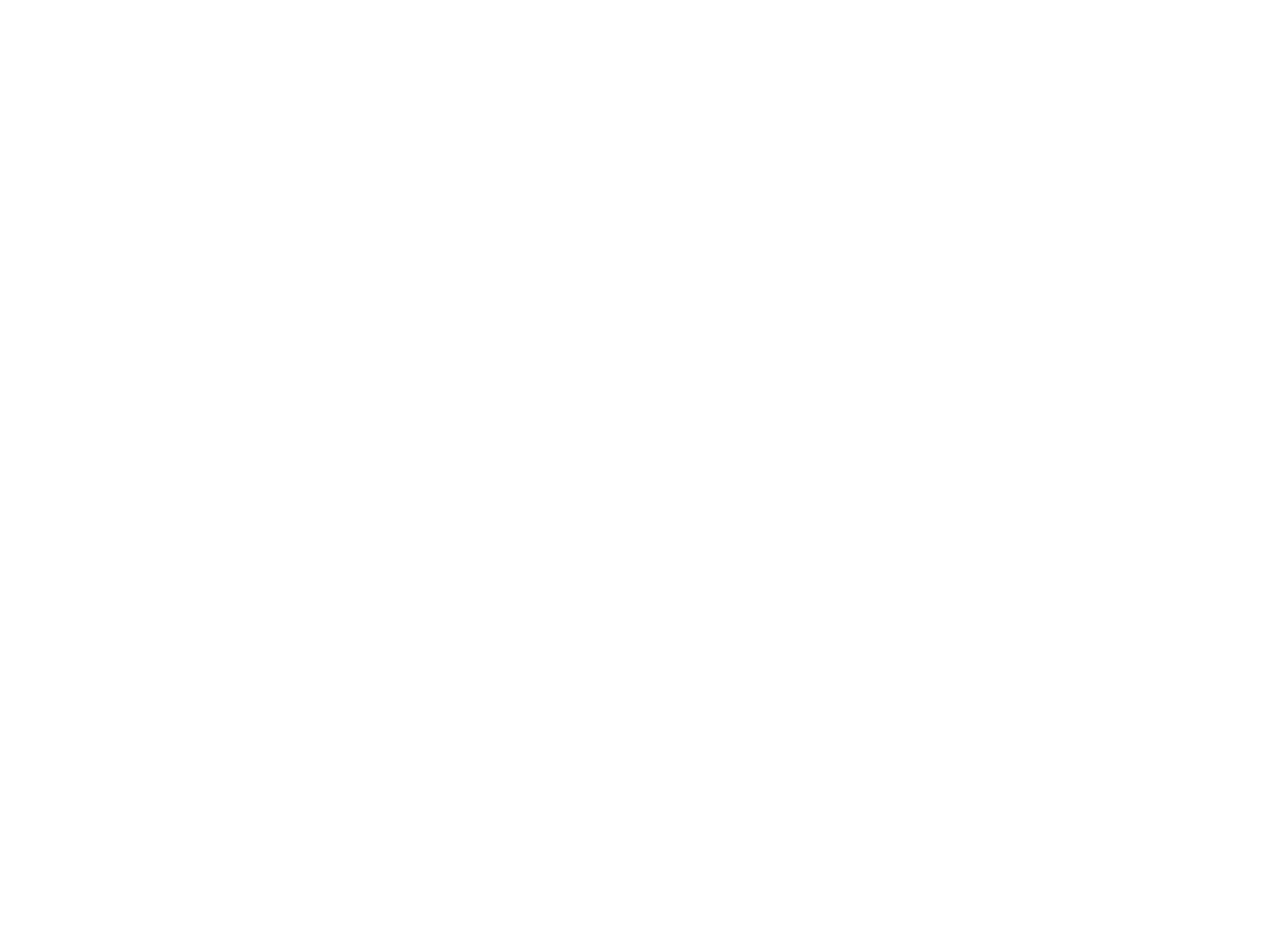
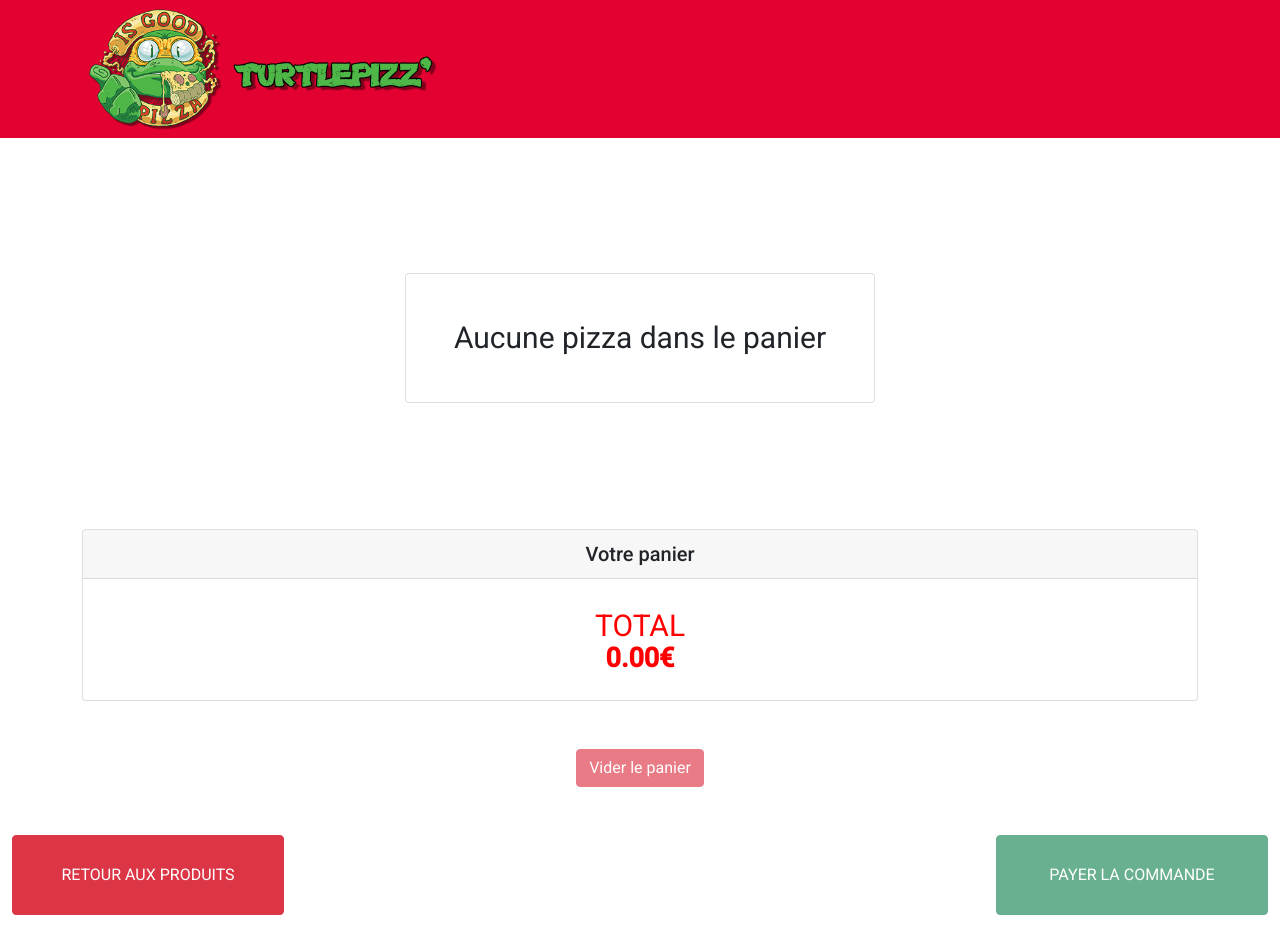
Before and after one commit to LaurentCNS/Angular-Distributeur-de-pizza, an Angular app: page /purchase/1 in a window 1280 px wide. Before the commit this address led to /. Before the commit the page ends 800 px from the top, so only its background shows below. Built offline with nearby package versions, Linux system fonts and the light colour scheme.

Commit message:
fin de la partie choix et achat

```diff
--- a/src/app/app-routing.module.ts
+++ b/src/app/app-routing.module.ts
@@ -24,6 +24,7 @@ const routes: Routes = [
   { path: 'view/:id', component: ViewComponent },
   { path: 'edit/:id', component: EditComponent },
   { path: 'purchase', component: PurchaseComponent },
+  { path: 'purchase/:id', component: PurchaseComponent },
 ];
 
 @NgModule({
--- a/src/app/details/details.component.html
+++ b/src/app/details/details.component.html
@@ -117,7 +117,7 @@
 
 <div class="container-fluid footer">
   <div class="row">
-    <div class=" d-flex justify-content-between">
+    <div class=" d-flex justify-content-between mb-3">
       <div>
         <button [routerLink]="['/main']" class="btn btn-danger text-center buttonRetour ">RETOUR</button>
       </div>
--- a/src/app/details/details.component.ts
+++ b/src/app/details/details.component.ts
@@ -58,7 +58,8 @@ export class DetailsComponent implements OnInit {
     this.pizzaAdded.name  = this.pizzas.name;
     this.pizzaAdded.picture = this.pizzas.picture;
     this.pizzaAdded.price = this.pizzas.priceHot;
-    this.pizzaAdded.id = Math.floor(Math.random() * (9999999 - 1000000 + 1)) + 1000000;
+    this.pizzaAdded.idPizza = this.pizzas.id;
+    this.pizzaAdded.idOrder = Math.floor(Math.random() * (9999999 - 1000000 + 1)) + 1000000;
     this.pizzaAdded.option = "Chaude";  // Assignation de l'option pizza chaude
   }
 
@@ -66,7 +67,8 @@ export class DetailsComponent implements OnInit {
     this.pizzaAdded.name  = this.pizzas.name;
     this.pizzaAdded.picture = this.pizzas.picture;
     this.pizzaAdded.price = this.pizzas.priceCold;
-    this.pizzaAdded.id = Math.floor(Math.random() * (9999999 - 1000000 + 1)) + 1000000;
+    this.pizzaAdded.idPizza = this.pizzas.id;
+    this.pizzaAdded.idOrder = Math.floor(Math.random() * (9999999 - 1000000 + 1)) + 1000000;
     this.pizzaAdded.option = "Froide"; // Assignation de l'option pizza froide
   }
 
--- a/src/app/main/main.component.html
+++ b/src/app/main/main.component.html
@@ -4,7 +4,7 @@
   <div class="row">
     <div *ngFor="let item of pizzas "
       class="col-xxl-2 col-xl-4 col-lg-4 col-md-6 col-sm-6 col-12 mb-5 d-flex justify-content-center">
-      <div class="card" style="width: 15rem">
+      <div class="card text-center" style="width: 20rem">
         <img src="../../assets/pizzas/{{item.picture}}" class="card-img-top mb-3" alt="{{item.picture}}">
         <div class="card-body">
           <h2 class="card-title pb-3">{{item.name}}</h2>
--- a/src/app/pizzaChoice.service.ts
+++ b/src/app/pizzaChoice.service.ts
@@ -104,5 +104,20 @@ export class PizzaChoiceService {
   }
 
 
+  choiceById(id:number) : pizzaChoice{
+    let elemToReturn : pizzaChoice;
+    elemToReturn = this.command.filter(pizzaCommand => pizzaCommand.idOrder === id)[0];
+    return elemToReturn
+  }
+
+  removeOne(id:number):void{
+    this.command = this.command.filter(pizzaCommand => pizzaCommand.idOrder != id);
+  }
+
+  removeAll():void{
+    this.command = [];
+    this.priceTotal = 0;
+  }
+
 
 }
--- a/src/app/purchase/purchase.component.css
+++ b/src/app/purchase/purchase.component.css
@@ -1,11 +1,171 @@
-.purchase{
+.empty{
+    font-size: 30px;
+}
+
+.purchaseHot{
     font-size: 20px;
     color: red;
-    margin-top: 7px;
+    margin-top: 5px;
 }
 
-.trash{
+.trashHot{
     cursor: pointer;
     font-size: 30px;
     color: red;
 }
+
+.purchaseCold{
+    font-size: 20px;
+    color: rgb(48, 95, 248);
+    margin-top: 5px;
+}
+
+.trashCold{
+    cursor: pointer;
+    font-size: 30px;
+    color: rgb(48, 95, 248);
+}
+
+.price{
+    font-size: 27px;
+    font-weight: bold;
+    color: red;
+    margin-top: 5px;
+}
+
+.total{
+    font-size: 30px;
+    color: red;
+    margin-top: 5px;
+}
+@media (max-width: 570px) {
+
+    .purchaseHot{
+        font-size: 15px;
+        color: red;
+        margin-top: 5px;
+    }
+
+    .trashHot{
+        cursor: pointer;
+        font-size: 20px;
+        color: red;
+    }
+
+    .purchaseCold{
+        font-size: 15px;
+        color: rgb(48, 95, 248);
+        margin-top: 5px;
+    }
+
+    .trashCold{
+        cursor: pointer;
+        font-size: 20px;
+        color: rgb(48, 95, 248);
+    }
+
+
+}
+/*FOOTER*/
+
+.buttonRetour{
+    width: 272px;
+    height: 80px;
+}
+
+.buttonPanier{
+    width: 272px;
+    height: 80px;
+}
+
+@media (max-width: 570px) {
+
+    .buttonPanier{
+        width: 150px;
+    }
+
+    .buttonRetour{
+        width: 150px;
+        height: 80px;
+    }
+}
+
+.trashBasket{
+    cursor: pointer;
+    font-size: 20px;
+    padding-top: 10px;
+    padding-bottom: 10px;
+    padding-left: 10px;
+    padding-right: 10px;
+    background-color: #DC3545;
+    color: white;
+}
+
+.trashBasket:hover{
+    background-color: #ff0019;
+    color: white;
+}
+
+@media (max-width: 767px) {
+
+    .textMobile{
+        text-align: center;
+    }
+
+}
+
+.marginEmpty{
+    margin-top: 125px;
+    margin-bottom: 100px;
+}
+
+@media (max-width: 1399px) {
+
+    .marginEmpty{
+        margin-top: 135px;
+        margin-bottom: 110px;
+    }
+
+}
+
+@media (max-width: 1199px) {
+
+    .marginEmpty{
+        margin-top: 145px;
+        margin-bottom: 120px;
+    }
+}
+
+@media (max-width: 499px) {
+
+    .marginEmpty{
+        margin-top: 100px;
+        margin-bottom: 70px;
+    }
+}
+
+.marginBottomCard{
+    margin-bottom: 100px;
+}
+
+@media (max-width: 1399px) {
+
+    .marginBottomCard{
+        margin-bottom: 110px;
+    }
+
+}
+
+@media (max-width: 1199px) {
+
+    .marginBottomCard{
+        margin-bottom: 120px;
+    }
+}
+
+@media (max-width: 499px) {
+
+    .marginBottomCard{
+        margin-bottom: 0px;
+    }
+}
--- a/src/app/purchase/purchase.component.html
+++ b/src/app/purchase/purchase.component.html
@@ -1,34 +1,56 @@
 <app-header></app-header>
 
 <div class="container">
-  <div class="mt-5">
+
+
+  <div *ngIf="(pizzaPurchase.length < 1)" class="marginEmpty">
+    <div class="col-lg-12">
+      <div class="d-flex justify-content-center">
+        <div class="card mb-3" style="max-width: 840px;">
+          <div class="row g-0">
+            <div class="col-md-12">
+              <h1 class="textMobile empty m-5">Aucune pizza dans le panier</h1>
+            </div>
+          </div>
+        </div>
+      </div>
+    </div>
+  </div>
+
+
+
+  <div class="mt-5 marginBottomCard">
     <div *ngFor="let item of pizzaPurchase" class="mt-2">
       <div class="col-lg-12">
         <div class="d-flex justify-content-center">
           <div class="card mb-3" style="max-width: 840px;">
             <div class="row g-0">
-              <div class="col-md-4">
+              <div class="col-lg-4 col-md-4 col-12">
                 <img src="../../assets/pizzas/{{item.picture}}" class="img-fluid rounded-start" alt="...">
               </div>
               <div class="col-md-8">
-                <div class="card-body">
+                <div class="textMobile card-body">
                   <h1 class="card-title mt-4">{{item.name}}</h1>
                   <div class="row d-flex">
-                    <div class="col-lg-3">
-                      <p class="purchase">{{item.option}}</p>
+                    <div class="col-lg-3 col-md-3 col-3">
+                      <p *ngIf="item.option === 'Chaude'" class="purchaseHot">{{item.option}}</p>
+                      <p *ngIf="item.option === 'Froide'" class="purchaseCold">{{item.option}}</p>
                     </div>
-                    <div class="col-lg-3">
-                    <p class="purchase" >{{item.priceTotal| number : '.2-2'}}€</p>
-                </div>
-                <div class="col-lg-3">
-                    <p class="purchase">{{item.quantity}}x</p>
-                </div>
-                <div class="col-lg-3">
-                    <fa-icon class="trash"  [icon]="faTrashCan"></fa-icon>
+                    <div class="col-lg-3 col-md-3 col-md-3 col-3">
+                      <p *ngIf="item.option === 'Chaude'" class="purchaseHot">{{item.priceTotal| number : '.2-2'}}€</p>
+                      <p *ngIf="item.option === 'Froide'" class="purchaseCold">{{item.priceTotal| number : '.2-2'}}€</p>
+                    </div>
+                    <div class="col-lg-3 col-md-3 col-3">
+                      <p *ngIf="item.option === 'Chaude'" class="purchaseHot">{{item.quantity}}x</p>
+                      <p *ngIf="item.option === 'Froide'" class="purchaseCold">{{item.quantity}}x</p>
+                    </div>
+                    <div class="col-lg-3 col-md-3 col-3">
+                      <fa-icon *ngIf="item.option === 'Chaude'" [routerLink]="['/details',item.idPizza]"
+                        class="trashHot" [icon]="faPlusMinus"></fa-icon>
+                      <fa-icon *ngIf="item.option === 'Froide'" [routerLink]="['/details',item.idPizza]"
+                        class="trashCold" [icon]="faPlusMinus"></fa-icon>
+                    </div>
                   </div>
-                  </div>
-
-
                 </div>
               </div>
             </div>
@@ -37,27 +59,39 @@
       </div>
     </div>
   </div>
+  <div class="card text-center mt-5 mb-5">
+    <h2 class="card-header">Votre panier</h2>
+    <div class="card-body">
+      <h5 class="card-title total">TOTAL</h5>
+      <p class="card-text price mb-3">{{priceTotal | number : '.2-2'}}€</p>
+    </div>
+  </div>
+  <div class="col-lg-12">
+    <div class="d-flex justify-content-center">
+      <div class="text-center mb-5 trashDiv">
+        <div>
+          <button *ngIf="priceTotal === 0 " (click)="removeAll()" disabled class="btn btn-danger text-center">Vider le panier</button>
+          <button *ngIf="priceTotal > 0 " (click)="removeAll()" class="btn btn-danger text-center">Vider le panier</button>
+        </div>
+      </div>
+    </div>
+  </div>
+</div>
 
   <!--FOOTER-->
 
   <div class="container-fluid footer">
     <div class="row">
-      <div class=" d-flex justify-content-between">
+      <div class=" d-flex justify-content-between mb-3">
         <div>
           <button [routerLink]="['/main']" class="btn btn-danger text-center buttonRetour ">RETOUR AUX PRODUITS</button>
         </div>
         <div>
-          <button [routerLink]="['/purchase']" class="btn btn-success text-center buttonPanier ">PAYER LA
+          <button *ngIf="priceTotal === 0 "  disabled class="btn btn-success text-center buttonPanier ">PAYER LA
             COMMANDE</button>
+            <button *ngIf="priceTotal > 0 " [routerLink]="['/order']" class="btn btn-success text-center buttonPanier ">PAYER LA
+              COMMANDE</button>
         </div>
       </div>
     </div>
   </div>
-
-
-
-
-
-
-
-</div>
--- a/src/app/purchase/purchase.component.ts
+++ b/src/app/purchase/purchase.component.ts
@@ -2,7 +2,9 @@ import { Component, OnInit } from '@angular/core';
 import { pizzaChoice } from '../class/pizzaChoice';
 import { Pizza } from '../class/pizzas';
 import { PizzaChoiceService } from '../pizzaChoice.service';
-import { faTrashCan } from '@fortawesome/free-solid-svg-icons';
+import { faPlusMinus, faSadCry } from '@fortawesome/free-solid-svg-icons';
+import { ActivatedRoute, Router } from '@angular/router';
+import { ToastrService } from 'ngx-toastr';
 
 @Component({
   selector: 'app-purchase',
@@ -12,11 +14,28 @@ import { faTrashCan } from '@fortawesome/free-solid-svg-icons';
 export class PurchaseComponent implements OnInit {
 
   pizzaPurchase : pizzaChoice[] = this.pizzaChoiceService.command;
-  faTrashCan = faTrashCan;
+  priceTotal : number = this.pizzaChoiceService.priceTotal;
+  faPlusMinus = faPlusMinus;
+  faSad = faSadCry;
+  deleteValidation = false;
 
-  constructor(private pizzaChoiceService : PizzaChoiceService) { }
+  constructor(private pizzaChoiceService : PizzaChoiceService,
+              private activatedRoute : ActivatedRoute,
+              private router : Router,
+              private toastr : ToastrService) { }
 
   ngOnInit(): void {
+  console.log(this.deleteValidation);
+
   }
 
+
+  removeAll(){
+    this.pizzaChoiceService.removeAll();
+    this.toastr.success('Le panier est vide!')
+    this.router.navigate(['/purchase/empty']);
+
+  }
+
+
 }
```
Also changed, not shown: src/app/class/pizzaChoice.ts (+5 -3 lines), src/app/main/main.component.css (line endings or trailing spaces).
